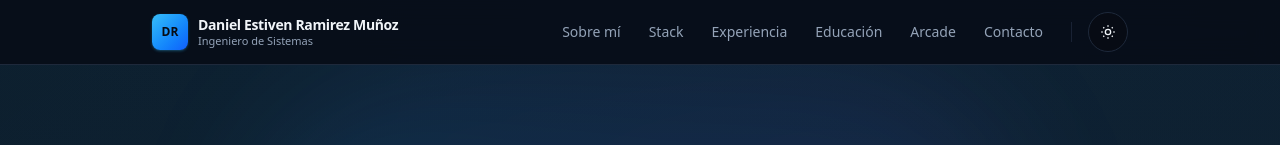
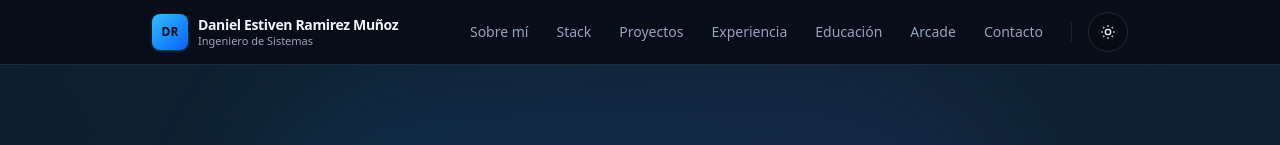
Before and after one commit to danielra123/portafolio, a Next.js app: page / in a window 1280 px wide. Shown: the top 145 px of the page. Built offline with nearby package versions, Linux system fonts and the light colour scheme.

Commit message:
Add projects link to portfolio navigation

```diff
--- a/src/data/portfolio.ts
+++ b/src/data/portfolio.ts
@@ -73,6 +73,7 @@ export const aboutText: string =
 export const navLinks: NavLink[] = [
   { href: "#sobre-mi", label: "Sobre mí" },
   { href: "#stack", label: "Stack" },
+  { href: "#proyectos", label: "Proyectos" },
   { href: "#experiencia", label: "Experiencia" },
   { href: "#educacion", label: "Educación" },
   { href: "#juego", label: "Arcade" },
```
